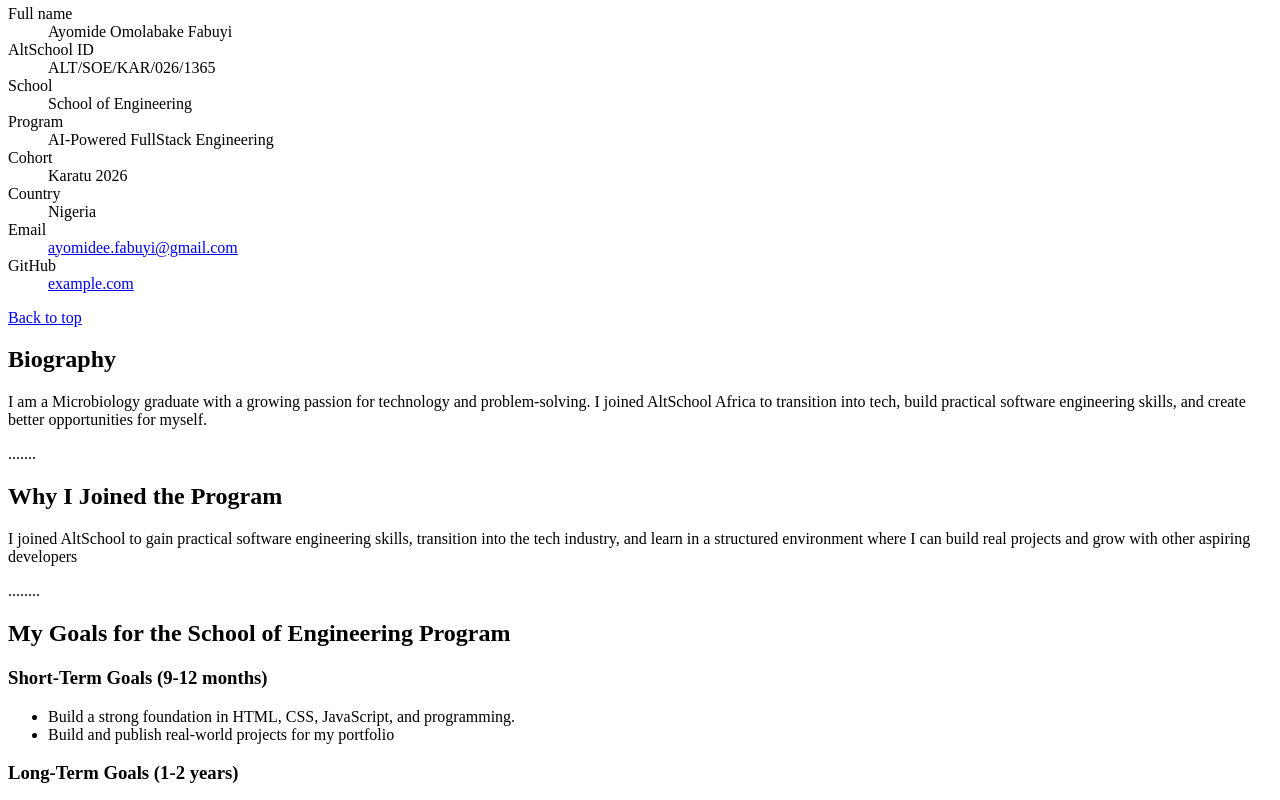
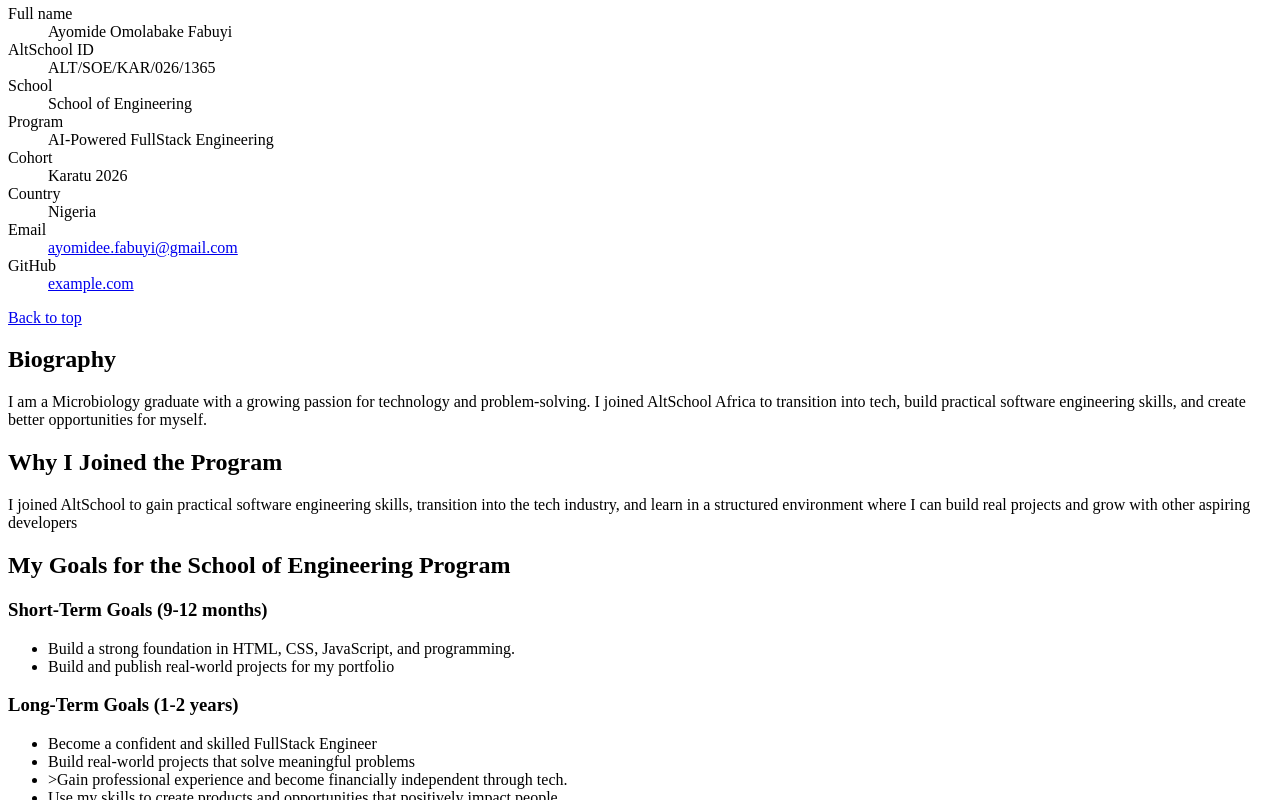
Before and after one commit to SweetandSaltydotcom/My-first-assesment, a plain HTML site: page index.html in a window 1280 px wide. Shown: the part 353-1153 px from the top of the page. Drawn offline with Linux system fonts and the light colour scheme.

Commit message:
Fix HTML structure and content formatting

```diff
--- a/index.html
+++ b/index.html
@@ -83,9 +83,7 @@
         opportunities for myself.
             </p>
 
-            <p>
-                .......
-            </p>
+
         </section>
 
         <section aria-labelledby="why-i-joined">
@@ -97,9 +95,7 @@
         where I can build real projects and grow with other aspiring developers
             </p>
 
-            <p>
-                ........
-            </p>
+
         </section>
 
         <section aria-labelledby="my-goals">
```
